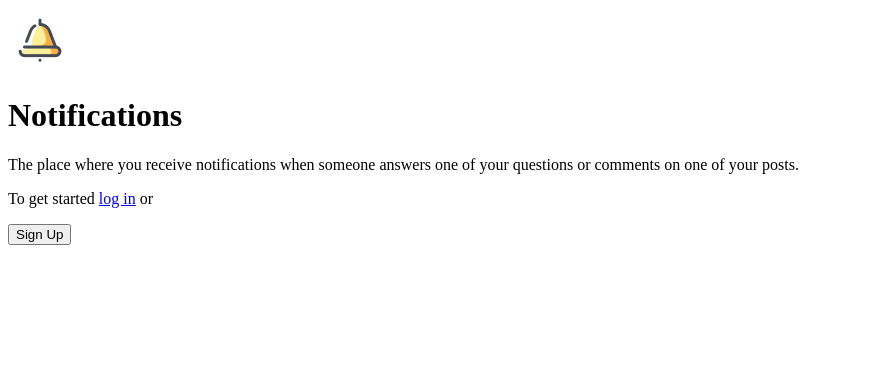
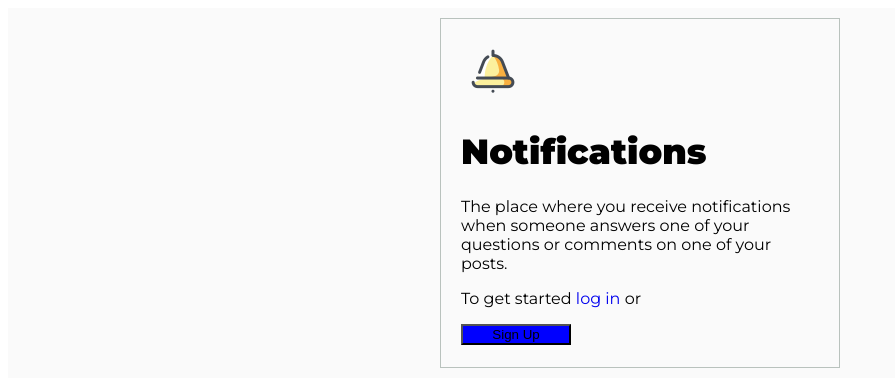
Before and after one commit to Jelly-code/Box-Model-1, a plain HTML site: page index.html in a window 1280 px wide. Shown: the whole page, without its empty margins (0-895 px from the left). Drawn offline with Linux system fonts and the light colour scheme.

Commit message:
Correccion de divs, se agregan estilos con css

```diff
--- a/index.html
+++ b/index.html
@@ -1,27 +1,28 @@
 <!DOCTYPE html>
 <html lang="en">
+
 <head>
     <meta charset="UTF-8">
     <link rel="stylesheet" href="style.css">
     <meta name="viewport" content="width=device-width, initial-scale=1.0">
     <title>Box Model | Ejercicio 1</title>
 </head>
+
 <body>
     <div class="contenedor">
-        <img src="img/bell.png"/>
-        <h1>Notifications</h1>
+        <div class="tarjeta">
+            <img class="campana" src="img/bell.png"/>
+            <h1 class="titulo">Notifications</h1>
             <p class="descripcion">The place where you receive notifications
                 when someone answers one of your
                 questions or comments on one of your posts.</p>
             <p class="descripcion">To get started <a href="#">log in</a> or</p>
-        <div class="boton">
-            <button class="signup">Sign Up</button>
-    </div>
+           <button class="signup">Sign Up</button>
 
-
-
+        </div>
 
     </div>
 
 </body>
+
 </html>
--- a/style.css
+++ b/style.css
@@ -0,0 +1,43 @@
+@import url('https://fonts.googleapis.com/css2?family=Montserrat:wght@400;900&display=swap');
+
+body {
+  font-family: 'Montserrat', sans-serif;
+}
+
+.contenedor {
+    background-color: #fafafa;
+    text-align: center;
+
+}
+
+.tarjeta {
+    text-align: left;
+    padding: 20px;
+    margin: 10px;
+    width: 400px;
+    height: 350px;
+    box-sizing: border-box;
+    display: inline-block;
+    border: 1px solid #b9c2bd;
+}
+
+.titulo {
+    font-size: 35px;
+    font-weight: 900;
+}
+
+.descripcion {
+    font-size: 16px;
+}
+
+.descripcion a {
+    text-decoration: none;
+}
+
+.signup {
+    text-align: center;
+    background-color: blue;
+    width: 110px;
+    height: auto;
+    display: inline-block;
+}
```
